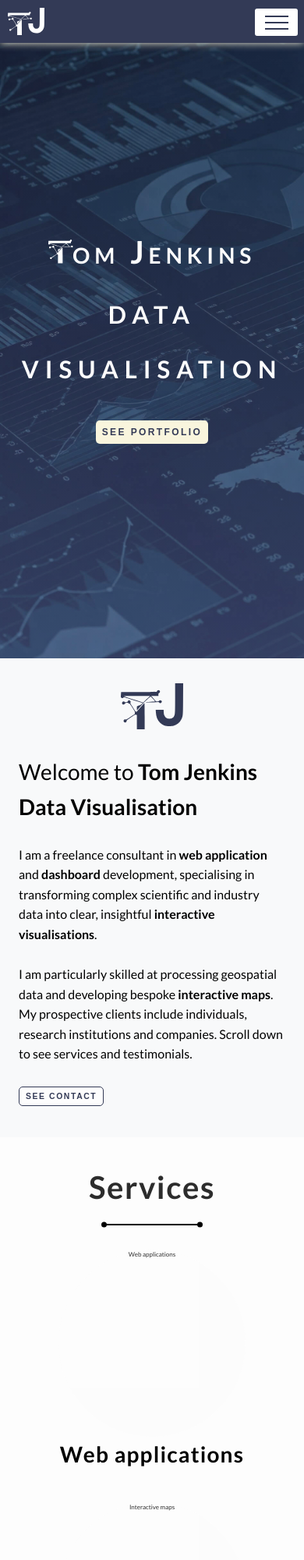
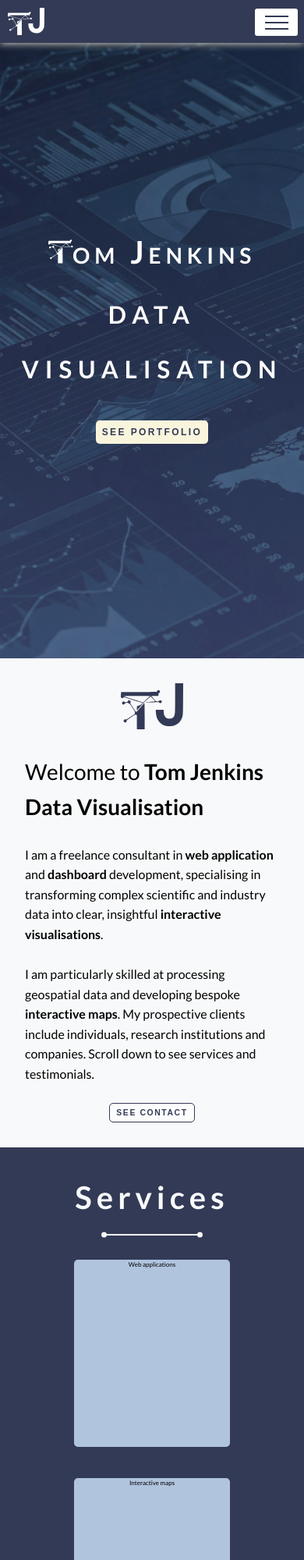
Before and after one commit to Tom-Jenkins/TJ-Data-Visualisation, a plain HTML site: page index.html in a window 390 px wide. Shown: the top 2000 px of the page at 78% size. Drawn offline with nearby package versions, Linux system fonts and the light colour scheme.

Commit message:
update site

```diff
--- a/css/pages/home.css
+++ b/css/pages/home.css
@@ -52,8 +52,80 @@
 }
 
 
+.about {
+    background-color: var(--colour-grey-blue);
+}
+
+.about__content {
+    display: flex;
+    align-items: flex-start; /* Aligns text to the top of the logo */
+    gap: 10rem; /* Adds spacing between the logo and text */
+    width: 100%;
+    justify-content: center;
+    padding: 2rem 0;
+    /* padding: 0 5rem; */
+}
+
+.about__logo {
+    width: 15rem;
+    height: auto;
+    fill: var(--colour-primary);
+    flex-shrink: 0;
+}
+
+.about__text {
+    width: 60%;
+}
+
+.about__text--title {
+    font-size: 3.5rem;
+}
+
+@media (max-width: 768px) {
+    .about__content {
+        flex-direction: column; /* Stacks the logo and text vertically */
+        align-items: center; /* Centers the logo and text */
+        gap: 3rem;
+    }
+    .about__logo {
+        width: 10rem;
+    }
+    .about__text {
+        width: 100%;
+    }
+}
+
+.services {
+    background-color: var(--colour-primary);
+    /* background-image: linear-gradient(to bottom, var(--colour-primary), var(--colour-secondary)); */
+}
+
+.services__title {
+    color: var(--colour-grey-blue);
+
+    & > h2 > .line,
+    .line::before,
+    .line::after {
+        background-color: var(--colour-grey-blue);
+    }
+}
+
+.services__box {
+    width: 25rem;
+    height: 30rem;
+    border-radius: 5px;
+    /* border-radius: 50%; */
+    background-color: var(--colour-secondary);
+    /* opacity: .5; */
+}
+
+.services__content {
+    padding-bottom: 2rem;
+}
+
+
 .project {
-    background-color: var(--colour-white);
+    background-color: var(--colour-grey-blue);
     text-align: center;
     /* padding: 1rem 0; */
     /* padding-bottom: var(--section-padding); */
@@ -123,71 +195,6 @@
 }
 
 
-.about {
-    background-color: var(--colour-grey-blue);
-}
-
-.about__content {
-    display: flex;
-    align-items: flex-start; /* Aligns text to the top of the logo */
-    gap: 10rem; /* Adds spacing between the logo and text */
-    width: 100%;
-    justify-content: center;
-    padding: 2rem 0;
-    /* padding: 0 5rem; */
-}
-
-.about__logo {
-    width: 15rem;
-    height: auto;
-    fill: var(--colour-primary);
-    flex-shrink: 0;
-}
-
-.about__text {
-    width: 60%;
-}
-
-.about__text--title {
-    font-size: 3.5rem;
-}
-
-@media (max-width: 768px) {
-    .about__content {
-        flex-direction: column; /* Stacks the logo and text vertically */
-        align-items: center; /* Centers the logo and text */
-        gap: 3rem;
-    }
-    .about__logo {
-        width: 10rem;
-    }
-    .about__text {
-        width: 100%;
-    }
-}
-
-.services {
-    background-color: var(--colour-white);
-    /* background-image: linear-gradient(to top, var(--colour-grey-blue), var(--colour-secondary)); */
-}
-
-.services__title {
-    color: var(--colour-black);
-}
-
-/* .services__content {
-    padding-bottom: var(--section-bottom-padding);
-} */
-
-.services__box {
-    width: 30rem;
-    height: 30rem;
-    border-radius: 50%;
-    background-color: var(--colour-white);
-    opacity: .8;
-}
-
-
 .testimonials {
     background-color: var(--colour-white);
 }
@@ -204,6 +211,12 @@
     margin: 0 auto;
 }
 
+@media (max-width: 768px) {
+    #map {
+        height: 30rem;
+    }
+}
+
 footer {
     background-color: var(--colour-grey);
     padding: 1.5rem 0;
--- a/css/pages/portfolio.css
+++ b/css/pages/portfolio.css
@@ -7,8 +7,8 @@
     & > p {
         padding: 0;
         text-align: center;
-        text-transform: lowercase;
-        font-style: italic;
+        /* text-transform: lowercase; */
+        /* font-style: italic; */
     }
 }
 
--- a/css/typography.css
+++ b/css/typography.css
@@ -7,19 +7,19 @@ p {
 h1 {
     font-size: 5.5rem;
     font-weight: 700;
-    letter-spacing: 0.25rem;
+    letter-spacing: .5rem;
 }
 
 h2 {
     font-size: 5rem;
     font-weight: 700;
-    letter-spacing: 0.20rem;
+    letter-spacing: .75rem;
     padding: 2rem 0;
 }
 
 h3 {
     font-size: 3.5rem;
     font-weight: 700;
-    letter-spacing: 0.15rem;
+    letter-spacing: 0.20rem;
     /* padding: 2rem 0; */
 }
--- a/css/variables.css
+++ b/css/variables.css
@@ -1,23 +1,13 @@
 :root {
 
-    /* --colour-primary: #2C3E50;
-    --colour-primary-2: #24507b;
-    --colour-primary-light: #61727B;
-    --colour-primary-light-1: #95A5A6;
-    --colour-primary-light-2: #C1CBCC;
-    --colour-primary-light-3: #ECF0F1; */
+    --colour-primary: #333a56;
+    --colour-primary-dark: rgba(51, 58, 87, 0.373);
 
-    --colour-primary-light: rgb(109, 121, 147);
-    --colour-maroon: #96858F;
-
-    --colour-primary: #333a56;
-    --colour-primary-dark: #333a565f;
-
-    --colour-secondary: #52658F;
+    --colour-secondary: #B0C4DE;
 
     --colour-tertiary: #f9f5dd;
     --colour-tertiary-light: #fffefa;
-    --colour-tertiary-dark: #e0dbbf;
+    --colour-tertiary-dark: #F8F4D0;
 
     --colour-grey: #F5F5F5;
     --colour-grey-blue: #f8f9fa;
@@ -31,7 +21,7 @@
     --text-shadow-size-neg: -1px;
 
     --section-padding-vertical: 2rem;
-    --section-padding-horizontal: 1rem;
+    --section-padding-horizontal: 2rem;
 
     --navbar-height: 55px;
 
--- a/index.html
+++ b/index.html
@@ -40,7 +40,7 @@
                         <li class="nav__mobile--item"><a href="index.html" class="nav__mobile--link">Home</a></li>
                         <li class="nav__mobile--item"><a href="portfolio.html" class="nav__mobile--link">Portfolio</a></li>
                         <li class="nav__mobile--item"><a href="index.html#services" class="nav__mobile--link">Services</a></li>
-                        <li class="nav__mobile--item"><a href="index.html" class="nav__mobile--link">About</a></li>
+                        <li class="nav__mobile--item"><a href="index.html#about" class="nav__mobile--link">About</a></li>
                         <li class="nav__mobile--item"><a href="index.html#contact" class="nav__mobile--link">Contact</a></li>
                     </ul>
                 </nav>
@@ -117,10 +117,12 @@
                     I am particularly skilled at processing geospatial data and developing bespoke <strong>interactive maps</strong>.
                     My prospective clients include individuals, research institutions and companies. Scroll down to see services and testimonials.
 
-                    <br><br>
-                    <a href="index.html#contact"><button type="button" class="btn__dark">See Contact</button></a>
                 </p>
 
+            </div>
+
+            <div style="padding-bottom: 2rem;">
+                <a href="index.html#contact"><button type="button" class="btn__dark">See Contact</button></a>
             </div>
 
         </section>
@@ -134,11 +136,8 @@
 
             <div class="row services__content">
 
-                <div>
-                    <div class="services__box">
-                        Web applications
-                    </div>
-                    <h3>Web applications</h3>
+                <div class="services__box">
+                    Web applications
                 </div>
 
                 <div class="services__box">
@@ -147,10 +146,6 @@
 
                 <div class="services__box">
                     Dashboards
-                </div>
-
-                <div class="services__box">
-                    Professional reports
                 </div>
 
             </div>
```
Also changed, not shown: portfolio.html (+4 -4 lines), README.md.
